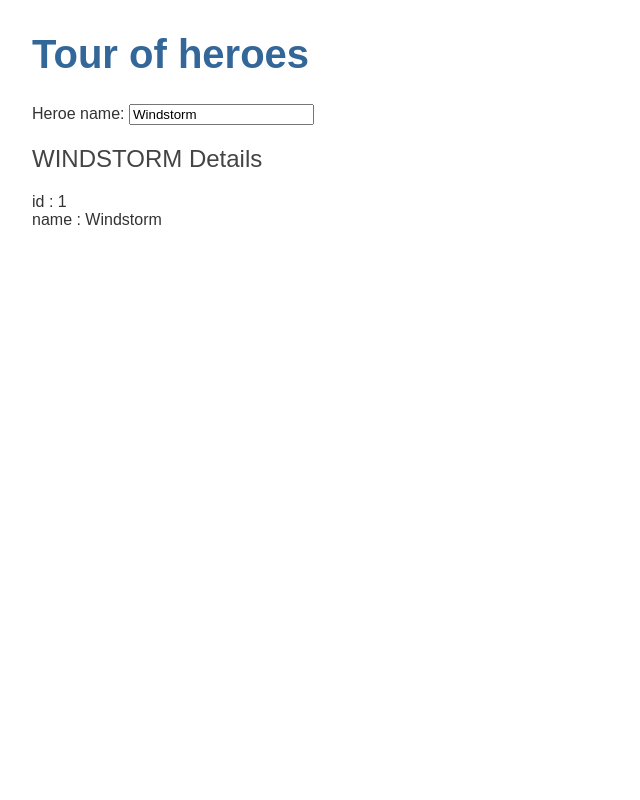
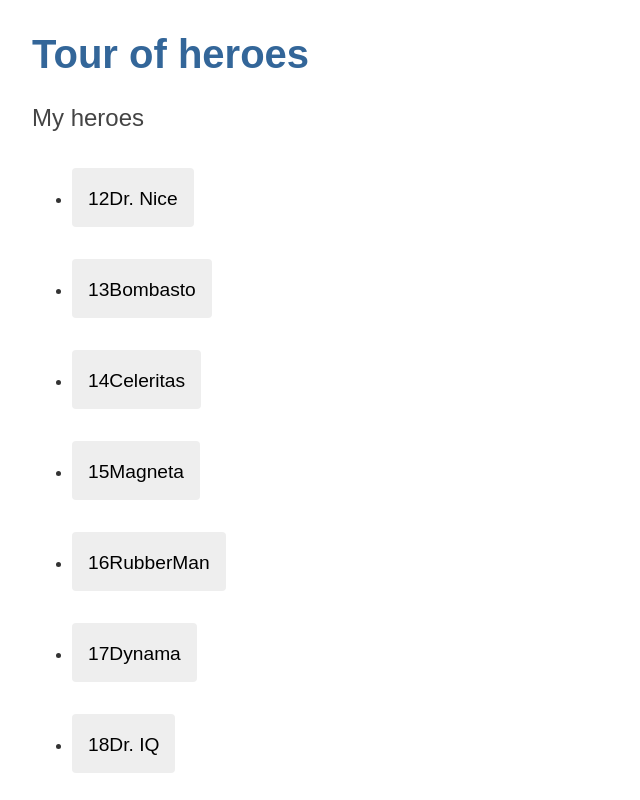
Before and after one commit to tomasgoyret/tour-of-heroes, an Angular app: page / in a window 1280 px wide. Shown: the top 800 px of the page, without its empty margins (0-640 px from the left). Built offline with nearby package versions, Linux system fonts and the light colour scheme.

Commit message:
heroes list

```diff
--- a/src/app/heroes/heroes.component.html
+++ b/src/app/heroes/heroes.component.html
@@ -1,10 +1,24 @@
+
+
+<h2>My heroes</h2>
+
+<ul class="heroes">
+    <li *ngFor="let hero of heroes">
+        <button type="button">
+            <span class="badge">{{hero.id}}</span>
+            <span class="name">{{hero.name}}</span>
+        </button>
+    </li>
+
+</ul>
+<!--
 <div>
     <label for="name"> Heroe name: </label>
-    <input id="name" [(ngModel)]="hero.name" placeholder="name">
+    <input id="name" [(ngModel)]="heroes.name" placeholder="name">
 </div>
 
-<h2>{{hero.name | uppercase}}  Details</h2>
+<h2>{{heroes.name | uppercase}}  Details</h2>
 
 
-<div><span>id : {{hero.id}}</span></div>
-<div><span>name : {{hero.name}}</span></div>
+<div><span>id : {{heroes.id}}</span></div>
+<div><span>name : {{heroes.name}}</span></div> -->
--- a/src/app/heroes/heroes.component.ts
+++ b/src/app/heroes/heroes.component.ts
@@ -1,5 +1,5 @@
 import { Component, OnInit } from '@angular/core';
-import { Hero } from '../hero';
+import { HEROES } from '../mock-heroes';
 
 @Component({
   selector: 'app-heroes',
@@ -8,10 +8,7 @@
 })
 export class HeroesComponent implements OnInit {
 
-  hero: Hero ={
-    id: 1,
-    name: "Windstorm"
-  };
+  heroes = HEROES
 
   constructor() { }
 
--- /dev/null
+++ b/src/app/mock-heroes.ts
@@ -0,0 +1,13 @@
+import { Hero } from './hero';
+
+export const HEROES: Hero[] = [
+  { id: 12, name: 'Dr. Nice' },
+  { id: 13, name: 'Bombasto' },
+  { id: 14, name: 'Celeritas' },
+  { id: 15, name: 'Magneta' },
+  { id: 16, name: 'RubberMan' },
+  { id: 17, name: 'Dynama' },
+  { id: 18, name: 'Dr. IQ' },
+  { id: 19, name: 'Magma' },
+  { id: 20, name: 'Tornado' }
+];
```
